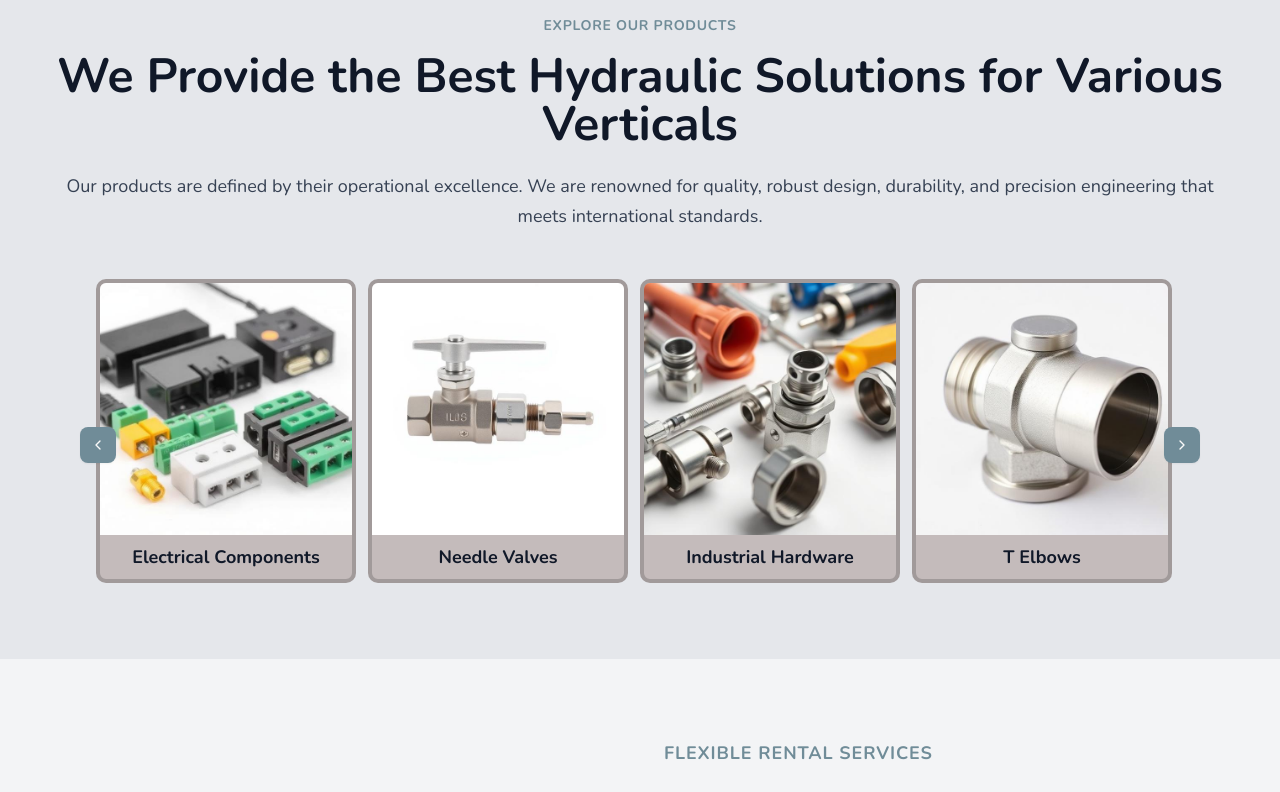
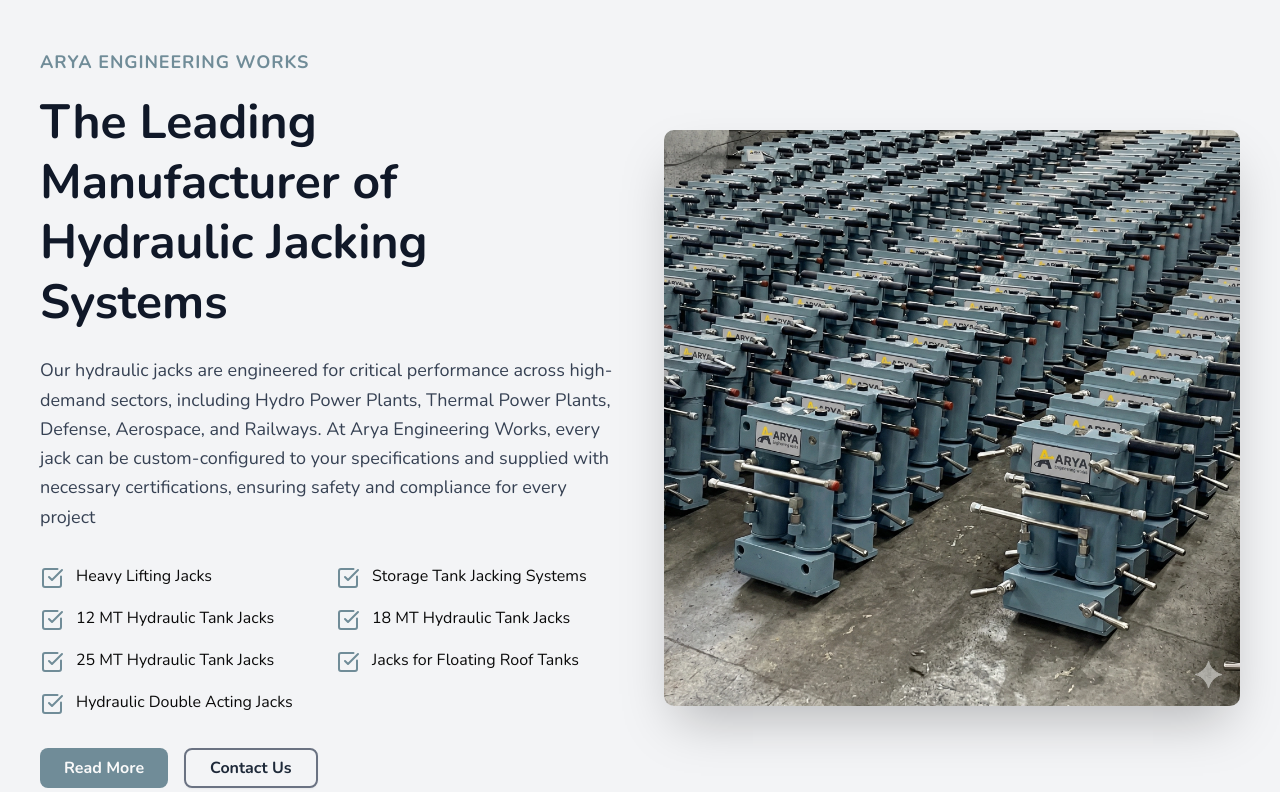
Before and after one commit to aryatrivedi22/aryaew, a Next.js app: page / in a window 1280 px wide. Shown: the part 1480-2272 px from the top of the page. Built offline with nearby package versions, Linux system fonts and the light colour scheme.

Commit message:
ui: add product-spotlight section in home page

```diff
--- a/app/page.js
+++ b/app/page.js
@@ -3,6 +3,7 @@
 import AboutSection from "@/components/home/about-section";
 import ProductsSection from "@/components/home/product-section";
 import CTA from "@/components/home/cta";
+import ProductSpotlight from "@/components/home/product-spotlight";
 
 export default function Home() {
   return (
@@ -10,6 +11,7 @@
       <main>
         <HeroCarousel />
         <AboutSection />
+        <ProductSpotlight />
         <ProductsSection />
         <ServicesSection />
         <CTA />
--- /dev/null
+++ b/components/home/product-spotlight.jsx
@@ -0,0 +1,85 @@
+import { Button } from "@/components/ui/button";
+import Link from "next/link";
+import { LuSquareCheckBig } from "react-icons/lu";
+
+const ProductSpotlight = () => {
+  const services = [
+    "Heavy Lifting Jacks",
+    "Storage Tank Jacking Systems",
+    "12 MT Hydraulic Tank Jacks",
+    "18 MT Hydraulic Tank Jacks",
+    "25 MT Hydraulic Tank Jacks",
+    "Jacks for Floating Roof Tanks",
+    "Hydraulic Double Acting Jacks",
+    ,
+  ];
+
+  return (
+    <section className="px-6 py-12 md:px-10 md:py-20 bg-gray-100">
+      <div className="container mx-auto">
+        <div className="grid lg:grid-cols-2 gap-12 items-center">
+          {/* LEFT SIDE PART */}
+          <div>
+            <p className="text-[#708c98] font-semibold text-lg mb-4 tracking-wider">
+              ARYA ENGINEERING WORKS
+            </p>
+            <h2 className="text-4xl md:text-5xl font-bold text-gray-900 mb-6 leading-tight">
+              The Leading Manufacturer of Hydraulic Jacking Systems
+            </h2>
+            <p className="text-gray-700 text-lg mb-8 leading-relaxed">
+              Our hydraulic jacks are engineered for critical performance across
+              high-demand sectors, including Hydro Power Plants, Thermal Power
+              Plants, Defense, Aerospace, and Railways. At Arya Engineering
+              Works, every jack can be custom-configured to your specifications
+              and supplied with necessary certifications, ensuring safety and
+              compliance for every project
+            </p>
+
+            {/* SERVICES LIST */}
+            <div className="grid sm:grid-cols-2 gap-4 mb-8">
+              {services.map((service, index) => (
+                <div key={index} className="flex items-start gap-3">
+                  <LuSquareCheckBig className="w-6 h-6 text-[#708c98] shrink-0 mt-0.5" />
+                  <span className="text-foreground font-medium">{service}</span>
+                </div>
+              ))}
+            </div>
+
+            {/* BUTTONS */}
+            <div className="flex flex-wrap gap-4">
+              <Link href="/products">
+                <Button
+                  size="lg"
+                  className="font-semibold text-md bg-[#708c98] hover:bg-[#708c98] cursor-pointer"
+                >
+                  Read More
+                </Button>
+              </Link>
+              <Link href="/contact">
+                <Button
+                  variant="outline"
+                  size="lg"
+                  className="border-2 border-gray-500 text-gray-800 text-md bg-transparent font-semibold cursor-pointer"
+                >
+                  Contact Us
+                </Button>
+              </Link>
+            </div>
+          </div>
+          {/* RIGHT SIDE IMAGE */}
+          <div className="relative">
+            <div className="rounded-lg overflow-hidden shadow-2xl">
+              <img
+                src="/hero/service-spotlight.webp"
+                alt="Industrial engineering components and valves"
+                className="w-full h-full object-cover"
+              />
+            </div>
+          </div>
+        </div>
+      </div>
+    </section>
+  );
+};
+
+export default ProductSpotlight;
```
Also changed, not shown: public/hero/service-spotlight.webp (added).
